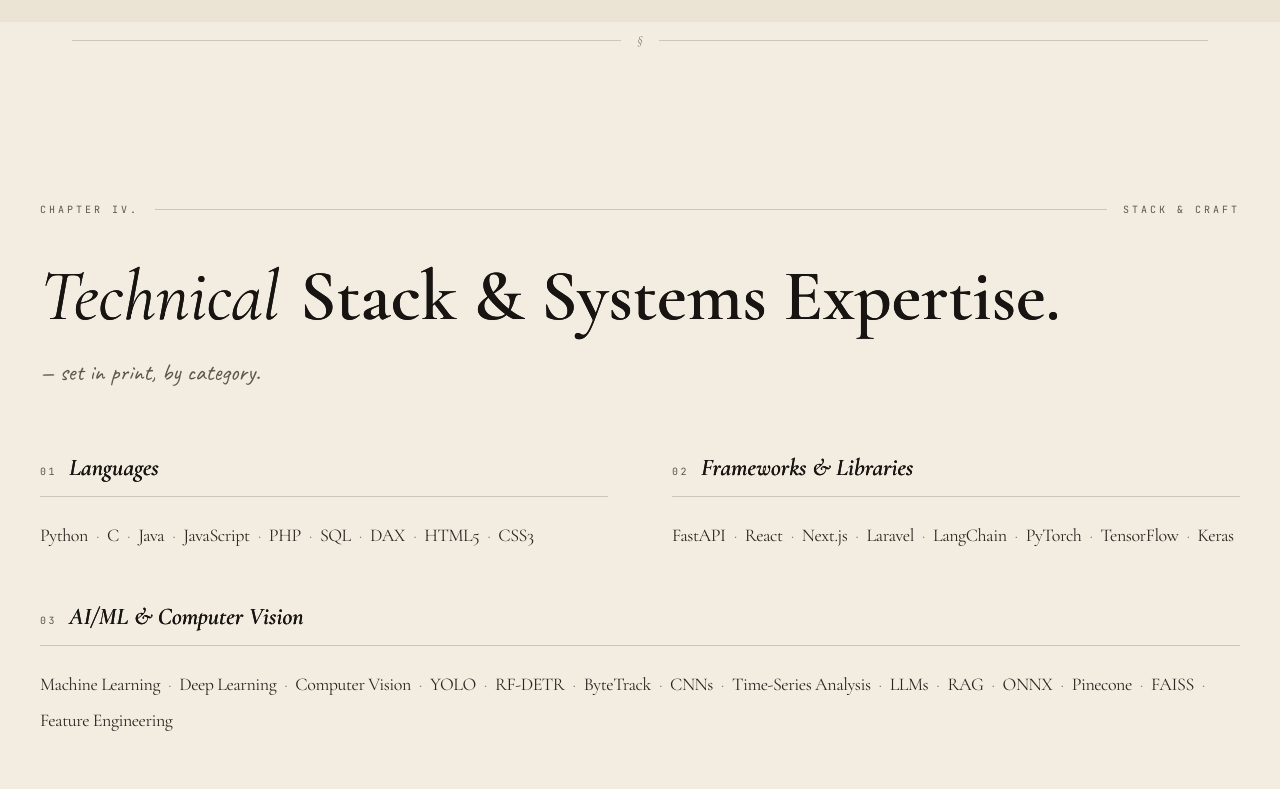
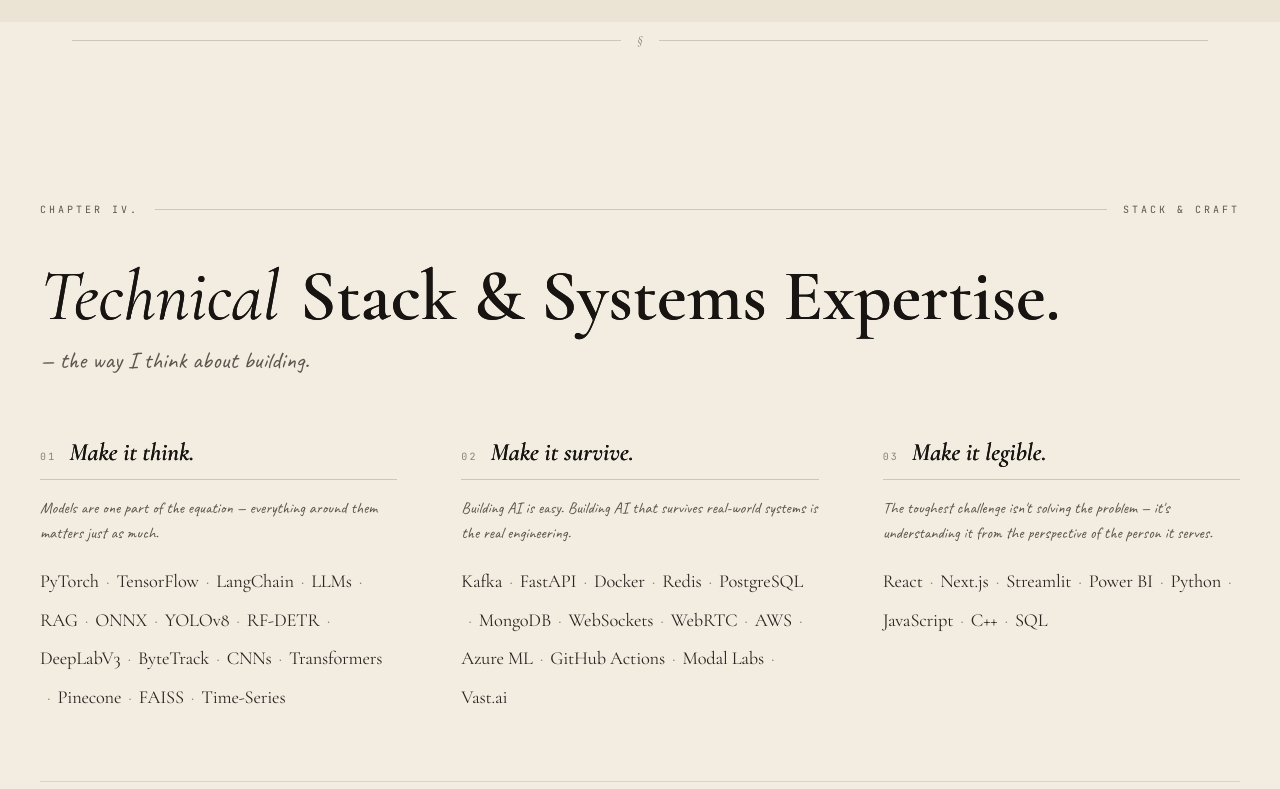
Before and after one commit to SaimMahmoodRamday/portfolio_v1, a React (Vite) app: page / in a window 1280 px wide. Shown: the part 6998-7787 px from the top of the page. Built offline with nearby package versions, Linux system fonts and the light colour scheme.

Commit message:
modified skills section - add how i build

```diff
--- a/src/components/Skills.jsx
+++ b/src/components/Skills.jsx
@@ -1,69 +1,272 @@
+// import { motion } from 'framer-motion'
+
+// const EASE = [0.16, 1, 0.3, 1]
+
+// const SKILL_GROUPS = [
+//   {
+//     label: 'Languages',
+//     skills: ['Python', 'C', 'Java', 'JavaScript', 'PHP', 'SQL', 'DAX', 'HTML5', 'CSS3']
+//   },
+//   {
+//     label: 'Frameworks & Libraries',
+//     skills: ['FastAPI', 'React', 'Next.js', 'Laravel', 'LangChain', 'PyTorch', 'TensorFlow', 'Keras']
+//   },
+//   {
+//     label: 'AI/ML & Computer Vision',
+//     featured: true,
+//     skills: ['Machine Learning', 'Deep Learning', 'Computer Vision', 'YOLO', 'RF-DETR', 'ByteTrack', 'CNNs', 'Time-Series Analysis', 'LLMs', 'RAG', 'ONNX', 'Pinecone', 'FAISS', 'Feature Engineering']
+//   },
+//   {
+//     label: 'Systems & DevOps',
+//     skills: ['Docker', 'Docker Compose', 'Git', 'Redis', 'Kafka', 'WebRTC', 'WebSockets', 'Apache Solr', 'ZooKeeper', 'AWS', 'Azure ML']
+//   },
+//   {
+//     label: 'Databases & Analytics',
+//     skills: ['PostgreSQL', 'MongoDB', 'MySQL', 'Power BI']
+//   }
+// ]
+
+// function SkillGroup({ group, groupIndex }) {
+//   return (
+//     <motion.div
+//       initial={{ opacity: 0, y: 24, filter: 'blur(6px)' }}
+//       whileInView={{ opacity: 1, y: 0, filter: 'blur(0px)' }}
+//       viewport={{ once: true, margin: '-60px' }}
+//       transition={{ duration: 0.9, delay: groupIndex * 0.1, ease: EASE }}
+//       className={`relative ${group.featured ? 'md:col-span-2' : ''}`}
+//     >
+//       {/* Group header — magazine subheader */}
+//       <div className="flex items-baseline gap-3 mb-5 pb-3 border-b border-rule">
+//         <span className="font-mono text-[10px] uppercase tracking-[0.25em] text-graphite">
+//           {String(groupIndex + 1).padStart(2, '0')}
+//         </span>
+//         <h3 className="font-serif italic font-semibold text-2xl text-ink ink-bleed">
+//           {group.label}
+//         </h3>
+//       </div>
+
+//       {/* Typeset list — flowing serif */}
+//       <p className="font-serif text-ink-2 text-lg leading-[2] tracking-tight">
+//         {group.skills.map((skill, i) => (
+//           <span key={skill}>
+//             <motion.span
+//               initial={{ opacity: 0 }}
+//               whileInView={{ opacity: 1 }}
+//               viewport={{ once: true, margin: '-30px' }}
+//               transition={{ duration: 0.5, delay: groupIndex * 0.06 + i * 0.04, ease: EASE }}
+//               className="inline-block hover:text-ink transition-colors duration-300"
+//             >
+//               {skill}
+//             </motion.span>
+//             {i < group.skills.length - 1 && (
+//               <span className="text-pencil mx-2 font-serif italic" aria-hidden="true">·</span>
+//             )}
+//           </span>
+//         ))}
+//       </p>
+//     </motion.div>
+//   )
+// }
+
+// export default function Skills() {
+//   return (
+//     <section id="skills" className="section-shell bg-paper">
+//       <div className="container-xl">
+//         <motion.div
+//           initial={{ opacity: 0, y: 12 }}
+//           whileInView={{ opacity: 1, y: 0 }}
+//           viewport={{ once: true, margin: '-80px' }}
+//           transition={{ duration: 0.8, ease: EASE }}
+//           className="flex items-center gap-4 mb-10"
+//         >
+//           <span className="font-mono text-[10px] uppercase tracking-[0.3em] text-graphite">Chapter IV.</span>
+//           <span className="h-px flex-1 bg-rule" />
+//           <span className="font-mono text-[10px] uppercase tracking-[0.3em] text-graphite">Stack &amp; Craft</span>
+//         </motion.div>
+
+//         <motion.h2
+//           initial={{ opacity: 0, y: 24, filter: 'blur(8px)' }}
+//           whileInView={{ opacity: 1, y: 0, filter: 'blur(0px)' }}
+//           viewport={{ once: true, margin: '-80px' }}
+//           transition={{ duration: 1.0, delay: 0.1, ease: EASE }}
+//           className="text-4xl md:text-6xl lg:text-7xl text-ink mb-6 leading-[1.05] ink-bleed"
+//         >
+//           <span className="font-serif italic">Technical</span>{' '}
+//           <span className="font-serif font-semibold">Stack &amp; Systems Expertise.</span>
+//         </motion.h2>
+
+//         <motion.p
+//           initial={{ opacity: 0 }}
+//           whileInView={{ opacity: 1 }}
+//           viewport={{ once: true }}
+//           transition={{ duration: 0.8, delay: 0.2, ease: EASE }}
+//           className="font-hand text-2xl text-graphite mb-16"
+//         >
+//           — set in print, by category.
+//         </motion.p>
+
+//         {/* Editorial grid — typeset categorized lists */}
+//         <div className="grid grid-cols-1 md:grid-cols-2 gap-x-16 gap-y-12">
+//           {SKILL_GROUPS.map((g, i) => (
+//             <SkillGroup key={g.label} group={g} groupIndex={i} />
+//           ))}
+//         </div>
+//       </div>
+//     </section>
+//   )
+// }
+
 import { motion } from 'framer-motion'
 
 const EASE = [0.16, 1, 0.3, 1]
 
-const SKILL_GROUPS = [
+const COLUMNS = [
   {
-    label: 'Languages',
-    skills: ['Python', 'C', 'Java', 'JavaScript', 'PHP', 'SQL', 'DAX', 'HTML5', 'CSS3']
+    num: '01',
+    title: 'Make it think.',
+    philosophy: 'Models are one part of the equation — everything around them matters just as much.',
+    skills: [
+      'PyTorch', 'TensorFlow', 'LangChain', 'LLMs', 'RAG',
+      'ONNX', 'YOLOv8', 'RF-DETR', 'DeepLabV3', 'ByteTrack',
+      'CNNs', 'Transformers', 'Pinecone', 'FAISS', 'Time-Series',
+    ],
   },
   {
-    label: 'Frameworks & Libraries',
-    skills: ['FastAPI', 'React', 'Next.js', 'Laravel', 'LangChain', 'PyTorch', 'TensorFlow', 'Keras']
+    num: '02',
+    title: 'Make it survive.',
+    philosophy: 'Building AI is easy. Building AI that survives real-world systems is the real engineering.',
+    skills: [
+      'Kafka', 'FastAPI', 'Docker', 'Redis', 'PostgreSQL',
+      'MongoDB', 'WebSockets', 'WebRTC', 'AWS', 'Azure ML',
+      'GitHub Actions', 'Modal Labs', 'Vast.ai',
+    ],
   },
   {
-    label: 'AI/ML & Computer Vision',
-    featured: true,
-    skills: ['Machine Learning', 'Deep Learning', 'Computer Vision', 'YOLO', 'RF-DETR', 'ByteTrack', 'CNNs', 'Time-Series Analysis', 'LLMs', 'RAG', 'ONNX', 'Pinecone', 'FAISS', 'Feature Engineering']
+    num: '03',
+    title: 'Make it legible.',
+    philosophy: "The toughest challenge isn't solving the problem — it's understanding it from the perspective of the person it serves.",
+    skills: [
+      'React', 'Next.js', 'Streamlit', 'Power BI',
+      'Python', 'JavaScript', 'C++', 'SQL',
+    ],
   },
-  {
-    label: 'Systems & DevOps',
-    skills: ['Docker', 'Docker Compose', 'Git', 'Redis', 'Kafka', 'WebRTC', 'WebSockets', 'Apache Solr', 'ZooKeeper', 'AWS', 'Azure ML']
-  },
-  {
-    label: 'Databases & Analytics',
-    skills: ['PostgreSQL', 'MongoDB', 'MySQL', 'Power BI']
-  }
 ]
 
-function SkillGroup({ group, groupIndex }) {
+function DotList({ skills, delay }) {
+  return (
+    <p
+      style={{
+        fontFamily: "'Cormorant Garamond', serif",
+        fontSize: '1.15rem',
+        lineHeight: 2.1,
+        color: '#2a2520',
+        letterSpacing: '-0.01em',
+        margin: 0,
+      }}
+    >
+      {skills.map((skill, i) => (
+        <motion.span
+          key={skill}
+          initial={{ opacity: 0 }}
+          whileInView={{ opacity: 1 }}
+          viewport={{ once: true }}
+          transition={{ duration: 0.4, delay: delay + i * 0.035, ease: EASE }}
+          style={{ display: 'inline' }}
+        >
+          <span
+            style={{
+              display: 'inline-block',
+              transition: 'color 0.2s',
+              cursor: 'default',
+            }}
+            onMouseEnter={e => (e.currentTarget.style.color = '#171411')}
+            onMouseLeave={e => (e.currentTarget.style.color = '#2a2520')}
+          >
+            {skill}
+          </span>
+          {i < skills.length - 1 && (
+            <span
+              style={{ color: '#8a8278', margin: '0 7px', fontStyle: 'italic' }}
+              aria-hidden="true"
+            >
+              ·
+            </span>
+          )}
+        </motion.span>
+      ))}
+    </p>
+  )
+}
+
+function Column({ col, index }) {
+  const delay = index * 0.13
+
   return (
     <motion.div
-      initial={{ opacity: 0, y: 24, filter: 'blur(6px)' }}
+      initial={{ opacity: 0, y: 28, filter: 'blur(6px)' }}
       whileInView={{ opacity: 1, y: 0, filter: 'blur(0px)' }}
       viewport={{ once: true, margin: '-60px' }}
-      transition={{ duration: 0.9, delay: groupIndex * 0.1, ease: EASE }}
-      className={`relative ${group.featured ? 'md:col-span-2' : ''}`}
+      transition={{ duration: 0.95, delay, ease: EASE }}
+      style={{ display: 'flex', flexDirection: 'column', gap: '1rem' }}
     >
-      {/* Group header — magazine subheader */}
-      <div className="flex items-baseline gap-3 mb-5 pb-3 border-b border-rule">
-        <span className="font-mono text-[10px] uppercase tracking-[0.25em] text-graphite">
-          {String(groupIndex + 1).padStart(2, '0')}
+      {/* Number + italic title */}
+      <div
+        style={{
+          display: 'flex',
+          alignItems: 'baseline',
+          gap: '0.8rem',
+          paddingBottom: '0.9rem',
+          borderBottom: '1px solid rgba(23,20,17,0.18)',
+        }}
+      >
+        <span
+          style={{
+            fontFamily: "'JetBrains Mono', monospace",
+            fontSize: '10px',
+            letterSpacing: '0.22em',
+            textTransform: 'uppercase',
+            color: '#8a8278',
+            flexShrink: 0,
+          }}
+        >
+          {col.num}
         </span>
-        <h3 className="font-serif italic font-semibold text-2xl text-ink ink-bleed">
-          {group.label}
+        <h3
+          style={{
+            fontFamily: "'Cormorant Garamond', serif",
+            fontStyle: 'italic',
+            fontWeight: 600,
+            fontSize: '1.55rem',
+            color: '#171411',
+            lineHeight: 1,
+            margin: 0,
+            textShadow:
+              '0 0 0.5px currentColor, 0 0 1.2px rgba(23,20,17,0.12)',
+          }}
+        >
+          {col.title}
         </h3>
       </div>
 
-      {/* Typeset list — flowing serif */}
-      <p className="font-serif text-ink-2 text-lg leading-[2] tracking-tight">
-        {group.skills.map((skill, i) => (
-          <span key={skill}>
-            <motion.span
-              initial={{ opacity: 0 }}
-              whileInView={{ opacity: 1 }}
-              viewport={{ once: true, margin: '-30px' }}
-              transition={{ duration: 0.5, delay: groupIndex * 0.06 + i * 0.04, ease: EASE }}
-              className="inline-block hover:text-ink transition-colors duration-300"
-            >
-              {skill}
-            </motion.span>
-            {i < group.skills.length - 1 && (
-              <span className="text-pencil mx-2 font-serif italic" aria-hidden="true">·</span>
-            )}
-          </span>
-        ))}
-      </p>
+      {/* Philosophy — Caveat handwriting */}
+      <motion.p
+        initial={{ opacity: 0 }}
+        whileInView={{ opacity: 1 }}
+        viewport={{ once: true }}
+        transition={{ duration: 0.7, delay: delay + 0.15, ease: EASE }}
+        style={{
+          fontFamily: "'Caveat', cursive",
+          fontSize: '1rem',
+          color: '#5b554d',
+          lineHeight: 1.55,
+          margin: 0,
+        }}
+      >
+        {col.philosophy}
+      </motion.p>
+
+      {/* Skills — dot-separated Cormorant */}
+      <DotList skills={col.skills} delay={delay + 0.22} />
     </motion.div>
   )
 }
@@ -72,6 +275,8 @@
   return (
     <section id="skills" className="section-shell bg-paper">
       <div className="container-xl">
+
+        {/* Chapter header */}
         <motion.div
           initial={{ opacity: 0, y: 12 }}
           whileInView={{ opacity: 1, y: 0 }}
@@ -79,17 +284,22 @@
           transition={{ duration: 0.8, ease: EASE }}
           className="flex items-center gap-4 mb-10"
         >
-          <span className="font-mono text-[10px] uppercase tracking-[0.3em] text-graphite">Chapter IV.</span>
+          <span className="font-mono text-[10px] uppercase tracking-[0.3em] text-graphite">
+            Chapter IV.
+          </span>
           <span className="h-px flex-1 bg-rule" />
-          <span className="font-mono text-[10px] uppercase tracking-[0.3em] text-graphite">Stack &amp; Craft</span>
+          <span className="font-mono text-[10px] uppercase tracking-[0.3em] text-graphite">
+            Stack &amp; Craft
+          </span>
         </motion.div>
 
+        {/* Heading */}
         <motion.h2
           initial={{ opacity: 0, y: 24, filter: 'blur(8px)' }}
           whileInView={{ opacity: 1, y: 0, filter: 'blur(0px)' }}
           viewport={{ once: true, margin: '-80px' }}
-          transition={{ duration: 1.0, delay: 0.1, ease: EASE }}
-          className="text-4xl md:text-6xl lg:text-7xl text-ink mb-6 leading-[1.05] ink-bleed"
+          transition={{ duration: 1.0, delay: 0.08, ease: EASE }}
+          className="text-4xl md:text-6xl lg:text-7xl text-ink mb-3 leading-[1.05] ink-bleed"
         >
           <span className="font-serif italic">Technical</span>{' '}
           <span className="font-serif font-semibold">Stack &amp; Systems Expertise.</span>
@@ -99,18 +309,64 @@
           initial={{ opacity: 0 }}
           whileInView={{ opacity: 1 }}
           viewport={{ once: true }}
-          transition={{ duration: 0.8, delay: 0.2, ease: EASE }}
+          transition={{ duration: 0.8, delay: 0.18, ease: EASE }}
           className="font-hand text-2xl text-graphite mb-16"
         >
-          — set in print, by category.
+          — the way I think about building.
         </motion.p>
 
-        {/* Editorial grid — typeset categorized lists */}
-        <div className="grid grid-cols-1 md:grid-cols-2 gap-x-16 gap-y-12">
-          {SKILL_GROUPS.map((g, i) => (
-            <SkillGroup key={g.label} group={g} groupIndex={i} />
+        {/* Three columns */}
+        <div
+          style={{
+            display: 'grid',
+            gridTemplateColumns: 'repeat(auto-fit, minmax(260px, 1fr))',
+            gap: '3.5rem 4rem',
+          }}
+        >
+          {COLUMNS.map((col, i) => (
+            <Column key={col.num} col={col} index={i} />
           ))}
         </div>
+
+        {/* Footer rule */}
+        <motion.div
+          initial={{ opacity: 0 }}
+          whileInView={{ opacity: 1 }}
+          viewport={{ once: true }}
+          transition={{ duration: 0.7, delay: 0.45, ease: EASE }}
+          style={{
+            marginTop: '4rem',
+            paddingTop: '1.25rem',
+            borderTop: '1px solid rgba(23,20,17,0.12)',
+            display: 'flex',
+            justifyContent: 'space-between',
+            alignItems: 'baseline',
+            flexWrap: 'wrap',
+            gap: '0.5rem',
+          }}
+        >
+          <span
+            style={{
+              fontFamily: "'JetBrains Mono', monospace",
+              fontSize: '10px',
+              letterSpacing: '0.2em',
+              textTransform: 'uppercase',
+              color: '#8a8278',
+            }}
+          >
+            Full-stack AI engineering · 2024–2026
+          </span>
+          <span
+            style={{
+              fontFamily: "'Caveat', cursive",
+              fontSize: '13px',
+              color: '#8a8278',
+            }}
+          >
+            models are only one part of the equation.
+          </span>
+        </motion.div>
+
       </div>
     </section>
   )
```
